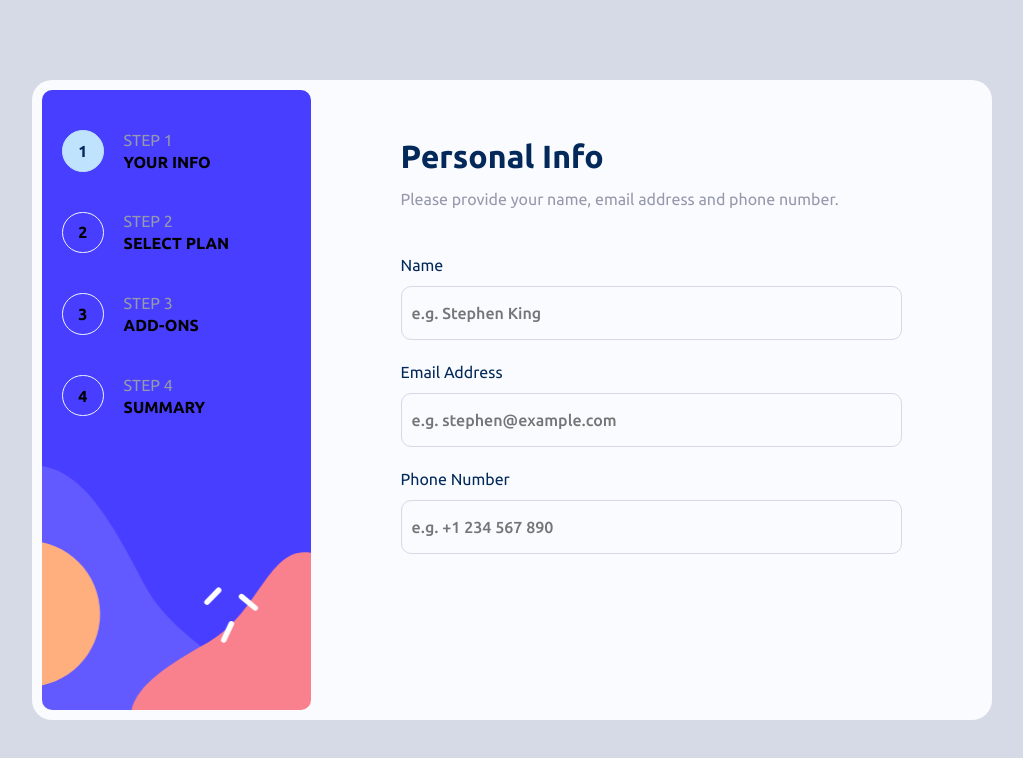
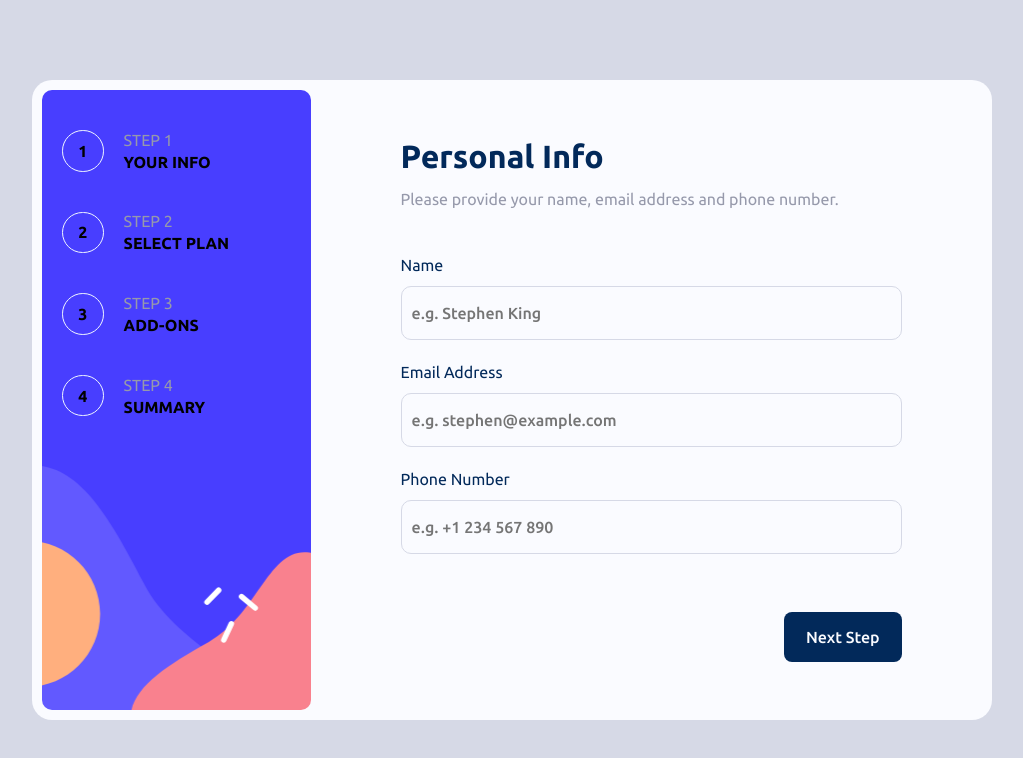
Before and after one commit to alvaromd99/multi-step-form, a React (Vite) app: page / in a window 1280 px wide. Shown: the top 758 px of the page, without its empty margins (128-1151 px from the left). Built offline with nearby package versions, Linux system fonts and the light colour scheme.

Commit message:
add footer to the form comp

```diff
--- a/src/App.css
+++ b/src/App.css
@@ -64,12 +64,12 @@
 	gap: 40px;
 }
 
-.step {
+.side-step {
 	display: flex;
 	align-items: center;
 	gap: 20px;
 
-	& .step-number {
+	& .side-step-number {
 		width: 2.6rem;
 		height: 2.6rem;
 		border: 1px solid var(--magnolia);
@@ -83,7 +83,7 @@
 		}
 	}
 
-	& .step-content {
+	& .side-step-content {
 		display: flex;
 		flex-direction: column;
 		gap: 4px;
@@ -158,3 +158,35 @@
 		justify-content: space-between;
 	}
 }
+
+.main-content-step {
+	width: 100%;
+	height: 100%;
+	position: relative;
+}
+
+.footer {
+	width: 100%;
+	position: absolute;
+	bottom: 0;
+	display: flex;
+	align-items: center;
+
+	& .next-btn {
+		background-color: var(--marine-blue);
+		min-height: 3rem;
+		padding: 1rem 1.4rem;
+		border: none;
+		color: var(--alabaster);
+		font-weight: 500;
+		border-radius: 8px;
+	}
+
+	& .back-btn {
+		background-color: transparent;
+		min-height: 3rem;
+		border: none;
+		color: inherit;
+		font-weight: 500;
+	}
+}
--- /dev/null
+++ b/src/components/footer/Footer.tsx
@@ -0,0 +1,30 @@
+import { useRender } from '../../hooks/useRender'
+
+interface FooterProps {
+	order: number
+}
+
+export default function Footer({ order }: FooterProps) {
+	const { changeComponentToShow } = useRender()
+
+	const isDisabled = order === 1
+
+	return (
+		<div
+			className='footer'
+			style={{ justifyContent: isDisabled ? 'flex-end' : 'space-between' }}>
+			<button
+				className='back-btn'
+				onClick={() => changeComponentToShow(order + 1)}
+				disabled={isDisabled}
+				style={{ display: isDisabled ? 'none' : 'block' }}>
+				Go Back
+			</button>
+			<button
+				className='next-btn'
+				onClick={() => changeComponentToShow(order + 1)}>
+				Next Step
+			</button>
+		</div>
+	)
+}
--- a/src/components/footer/FooterBtn.tsx
+++ /dev/null
@@ -1,3 +0,0 @@
-export default function FooterBtn() {
-	return <div>FooterBtn</div>
-}
--- a/src/components/side/SideStep.tsx
+++ b/src/components/side/SideStep.tsx
@@ -11,11 +11,11 @@ const SideStep = ({ order, text }: SideStepProps) => {
 	const className = order === componentToShow ? 'selected' : ''
 
 	return (
-		<div className={`step ${className}`}>
-			<div className='step-number'>
+		<div className={`side-step ${className}`}>
+			<div className='side-step-number'>
 				<p>{order}</p>
 			</div>
-			<div className='step-content'>
+			<div className='side-step-content'>
 				<p>{`Step ${order}`}</p>
 				<h2>{text}</h2>
 			</div>
--- a/src/components/step1/InfoForm.tsx
+++ b/src/components/step1/InfoForm.tsx
@@ -1,9 +1,10 @@
+import Footer from '../footer/Footer'
 import Title from '../header/Title'
 import CustomInput from './CustomInput'
 
 const InfoForm = () => {
 	return (
-		<div className='step1'>
+		<div className='main-content-step step-one'>
 			<Title
 				title='Personal Info'
 				subtitle='Please provide your name, email address and phone number.'
@@ -28,6 +29,7 @@ const InfoForm = () => {
 					placeholder='e.g. +1 234 567 890'
 				/>
 			</div>
+			<Footer order={1} />
 		</div>
 	)
 }
```
